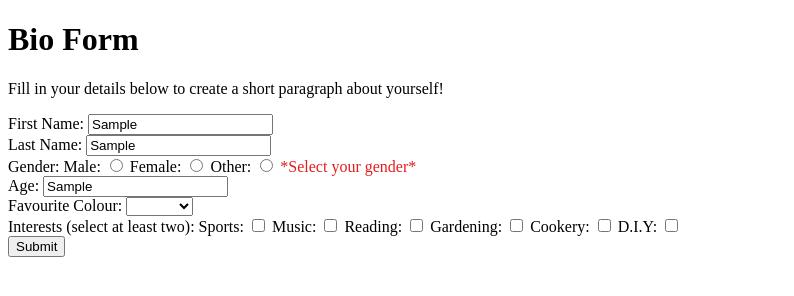
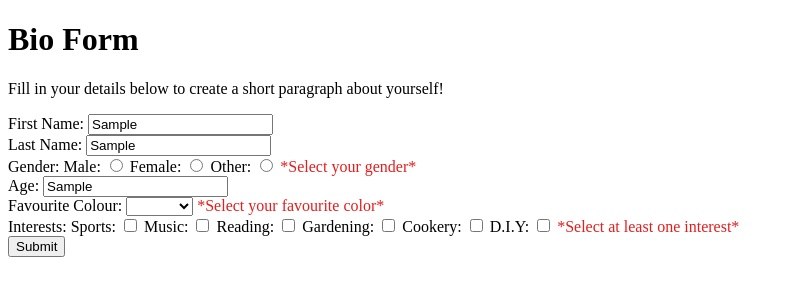
Before and after one commit to FinchyG/JavaScript_Bio_Form_ES6, a plain HTML site: page index.html in a window 1280 px wide. Both pictures are taken after typing "Sample", "Sample", "Sample" into the empty fields and a click on the button "Submit". Shown: the whole page, without its empty margins (0-794 px from the left). Drawn offline with Linux system fonts and the light colour scheme.

Commit message:
+ working fav_color and interests data validation checks

```diff
--- a/index.html
+++ b/index.html
@@ -69,11 +69,13 @@
             <option value="black">Black</option>
         </select>
 
+        <span class="warning" id="fav_color_warn">*Select your favourite color*</span>
+
     </div>
 
     <div>
 
-        <label>Interests (select at least two):</label>
+        <label>Interests:</label>
 
         <label>Sports: </label><input type="checkbox" id="sports" name="interests" value="sports" />
         <label>Music: </label><input type="checkbox" id="music" name="interests" value="music" />
@@ -81,6 +83,8 @@
         <label>Gardening: </label><input type="checkbox" id="gardening" name="interests" value="gardening" />
         <label>Cookery: </label><input type="checkbox" id="cookery" name="interests" value="cookery" />
         <label>D.I.Y: </label><input type="checkbox" id="D.I.Y" name="interests" value="D.I.Y" />
+
+        <span class="warning" id="interests_warn">*Select at least one interest*</span>
 
     </div>
 
--- a/index.js
+++ b/index.js
@@ -8,7 +8,11 @@ var bio_form = {
     gender_prefix: "",
     gender_prefix_valid: false,
     age: "",
-    age_valid: false
+    age_valid: false,
+    fav_color: "",
+    fav_color_valid: false,
+    interests: "",
+    interests_valid: false
 };
 
 function process_data() {
@@ -17,12 +21,15 @@ function process_data() {
     get_last_name();
     get_gender_prefix();
     get_age();
+    get_fav_color();
+    get_interests();
 
     p.innerHTML = "My name is " + bio_form.gender_prefix + " " + bio_form.first_name + " " + bio_form.last_name + ", " +
-                  "and I am " + bio_form.age + " years old.";
+                  "and I am " + bio_form.age + " years old. My favourite color is " + bio_form.fav_color + " and I am interested in "
+                  + bio_form.interests + ".";
 
     if((bio_form.first_name_valid === false) || (bio_form.last_name_valid === false) || (bio_form.gender_prefix_valid === false)
-        || (bio_form.age_valid === false)) {
+        || (bio_form.age_valid === false) || (bio_form.fav_color_valid === false) || (bio_form.interests_valid === false)) {
 
         p.style.visibility = "hidden";
 
@@ -119,3 +126,91 @@ function get_age() {
     }
 
 }
+
+function get_fav_color() {
+
+    var fav_color = document.getElementById("fav_col").value;
+
+    if(fav_color === "") {
+
+        document.getElementById("fav_color_warn").style.visibility = "visible";
+        bio_form.fav_color_valid = false;
+
+    } else {
+
+        document.getElementById("fav_color_warn").style.visibility = "hidden";
+        bio_form.fav_color_valid = true;
+        bio_form.fav_color = fav_color;
+
+    }
+
+}
+
+function get_interests() {
+
+    interests_arr = [
+        document.getElementById("sports"),
+        document.getElementById("music"),
+        document.getElementById("reading"),
+        document.getElementById("gardening"),
+        document.getElementById("cookery"),
+        document.getElementById("D.I.Y")
+    ];
+
+    var sel_interests_arr = [];
+
+    for(i=0; i < interests_arr.length; i++) {
+
+        if(interests_arr[i].checked) {
+            sel_interests_arr.push(interests_arr[i].value);
+        }
+
+    }
+
+
+
+    if(sel_interests_arr.length === 0) {
+
+        document.getElementById("interests_warn").style.visibility = "visible";
+        bio_form.interests_valid = false;
+
+    }
+
+    var loop_interests_str = "";
+    var interests_str = "";
+
+    if(sel_interests_arr.length >= 3) {
+
+        for(i=0; i < sel_interests_arr.length - 2; i++) {
+
+            loop_interests_str += sel_interests_arr[i] + ", ";
+
+        }
+
+        interests_str += loop_interests_str + sel_interests_arr[sel_interests_arr.length -2] + " and " +
+                         sel_interests_arr[sel_interests_arr.length -1];
+
+        bio_form.interests_valid = true;
+
+    }
+
+    if(sel_interests_arr.length === 2) {
+
+        interests_str += sel_interests_arr[sel_interests_arr.length -2] + " and " +
+                         sel_interests_arr[sel_interests_arr.length -1];
+
+        bio_form.interests_valid = true;
+
+    }
+
+    if(sel_interests_arr.length === 1) {
+
+        interests_str += sel_interests_arr;
+
+        bio_form.interests_valid = true;
+
+    }
+
+    bio_form.interests = interests_str;
+
+}
```
